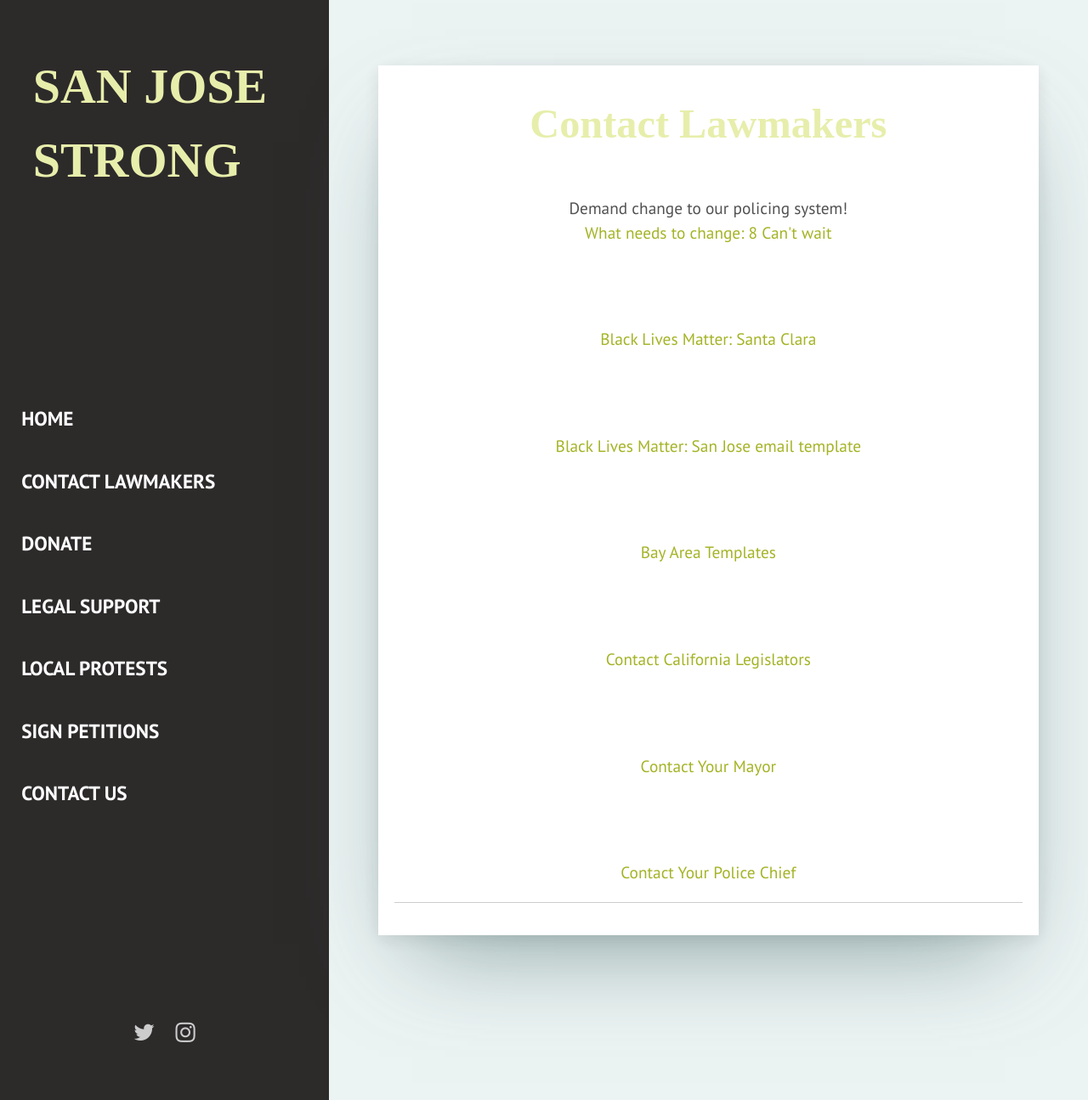
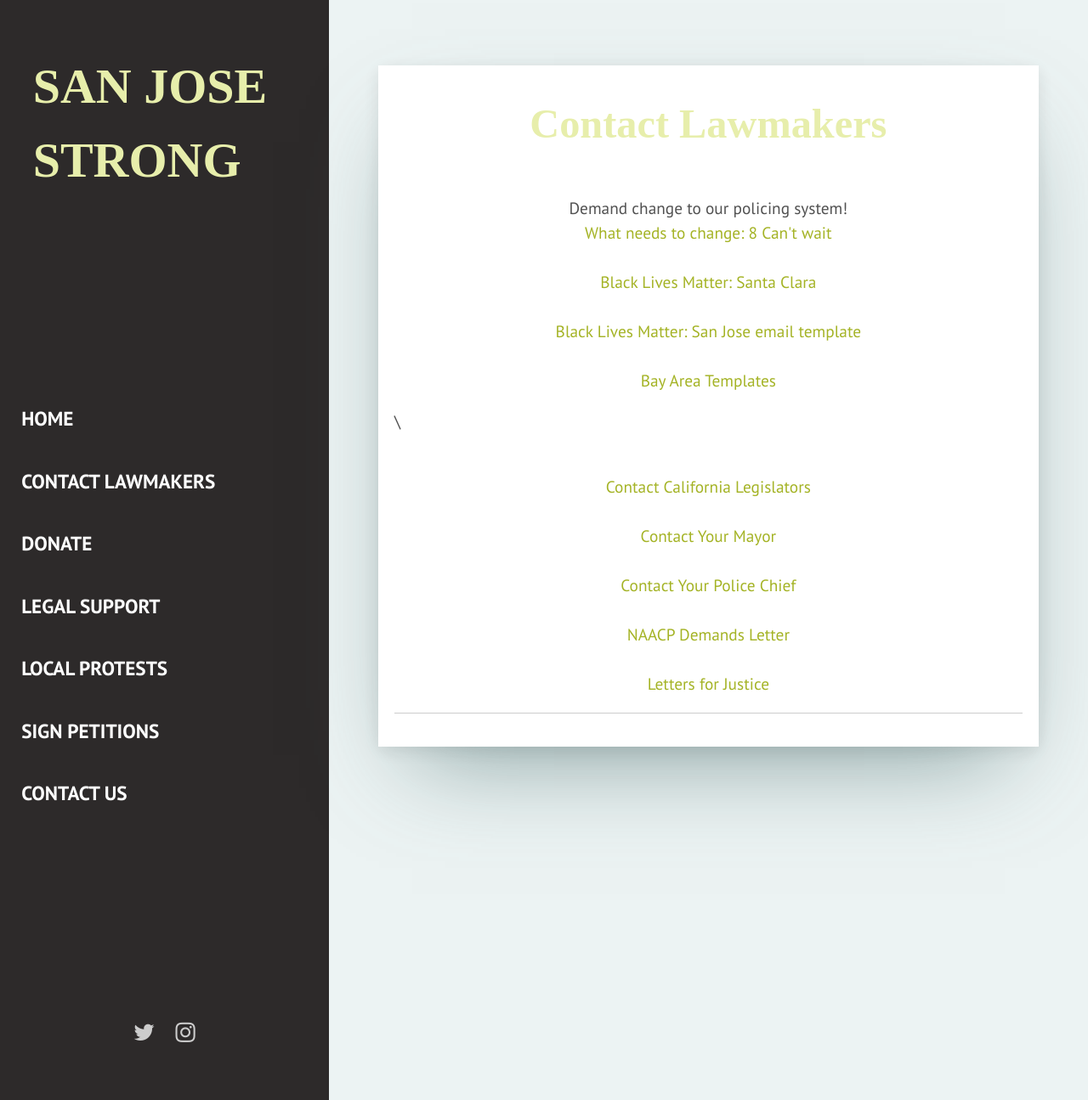
Before and after one commit to SanJoseStrong/sanjosestrong.github.io, a Jekyll site: the page built from _pages/contactlawmakers.html, in a window 1280 px wide and 1295 px high. Shown: the whole window at 85% size. Built offline with Jekyll 4.4.1, drawn with Linux system fonts in a browser that asks for light colours; some web fonts are replaced.

Commit message:
haha html go <br><br><br>

```diff
--- a/_pages/contactlawmakers.html
+++ b/_pages/contactlawmakers.html
@@ -11,48 +11,55 @@
     What needs to change: 8 Can't wait
 	</a>
 </span></div>
-<br>
 <div style="text-align:center"><span>
 	<br>
 	<a href="http://tinyurl.com/blmsantaclara">
     Black Lives Matter: Santa Clara
 	</a>
 </span></div>
-<br>
 <div style="text-align:center"><span>
 	<br>
 	<a href="https://docs.google.com/document/u/0/d/1Sh6SD1SLuM3v7DNldD8XdZ9WGNC-XLoI-QQtQT9p280/mobilebasic">
     Black Lives Matter: San Jose email template
 	</a>
 </span></div>
-<br>
 <div style="text-align:center"><span>
 	<br>
 	<a href="https://docs.google.com/document/d/1RNptIBhEASV11t7H8_anAqw7REhMDgqFLreP-2DHAZY/mobilebasica">
     Bay Area Templates
 	</a>
-</span></div>
-<br>
+</span></div>\
 <div style="text-align:center"><span>
 	<br>
 	<a href="https://docs.google.com/document/d/1Z2wDq1OJqnYvCvzmvFhG_c--YG04fXsIli9bXRBs0g4/edit">
     Contact California Legislators
 	</a>
 </span></div>
-<br>
 <div style="text-align:center"><span>
 	<br>
 	<a href="https://linktr.ee/8cantwait">
     Contact Your Mayor
 	</a>
 </span></div>
-<br>
 <div style="text-align:center"><span>
 	<br>
 	<a href="https://docs.google.com/document/d/1z6P7fwyAgRYFD4YXu22YIIfCUSLDKxyyNzp2cU0eMkI/edit">
     Contact Your Police Chief
 	</a>
 </span></div>
+<div style="text-align:center"><span>
+	<br>
+	<a href="https://docs.google.com/document/d/1Ss97yM4LldLXqMuON4PvLCi0WS_TwnEhnBDEBCGwZkA/edit">
+    NAACP Demands Letter
+	</a>
+</span></div>
+<div style="text-align:center"><span>
+	<br>
+	<a href="https://sayitagain.carrd.co/">
+    Letters for Justice
+	</a>
+</span></div>
+
 
 <!-- <body>
 	<h2 class="impact">Demand change to our policing system
```
